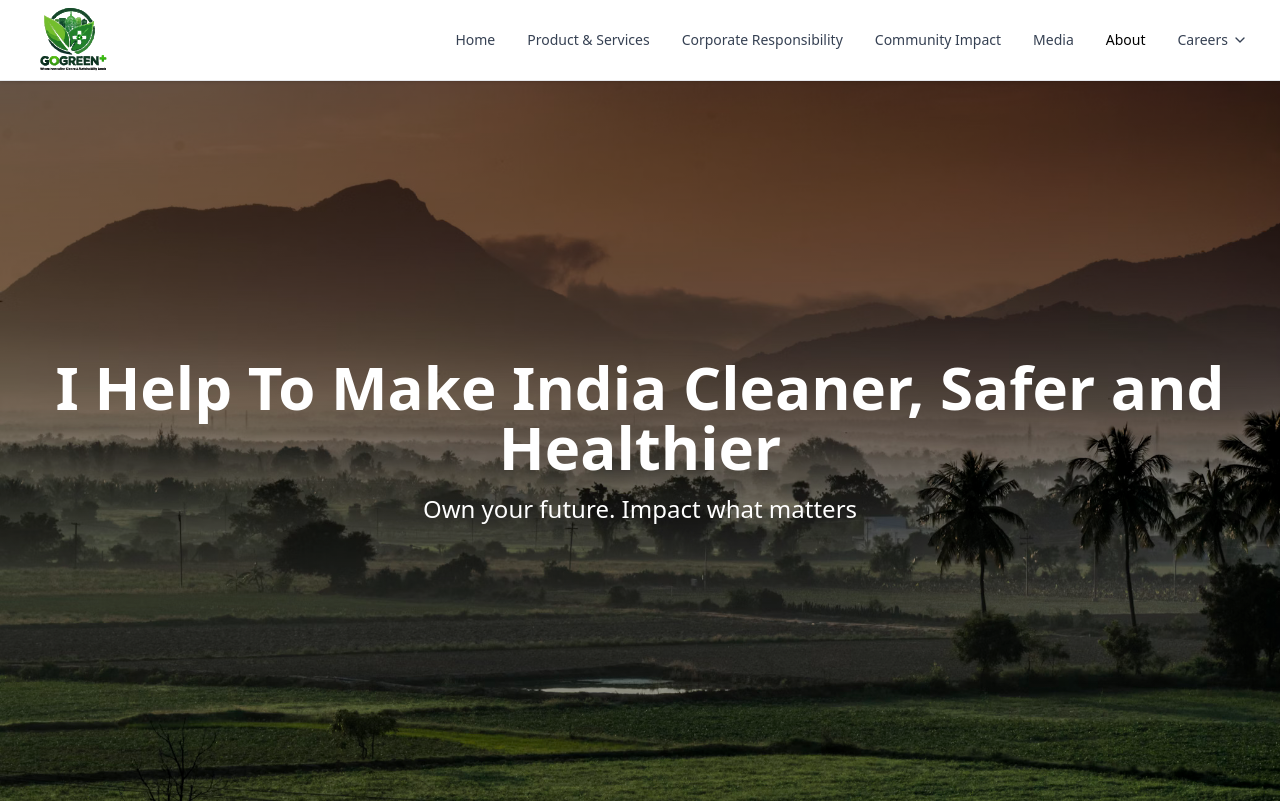
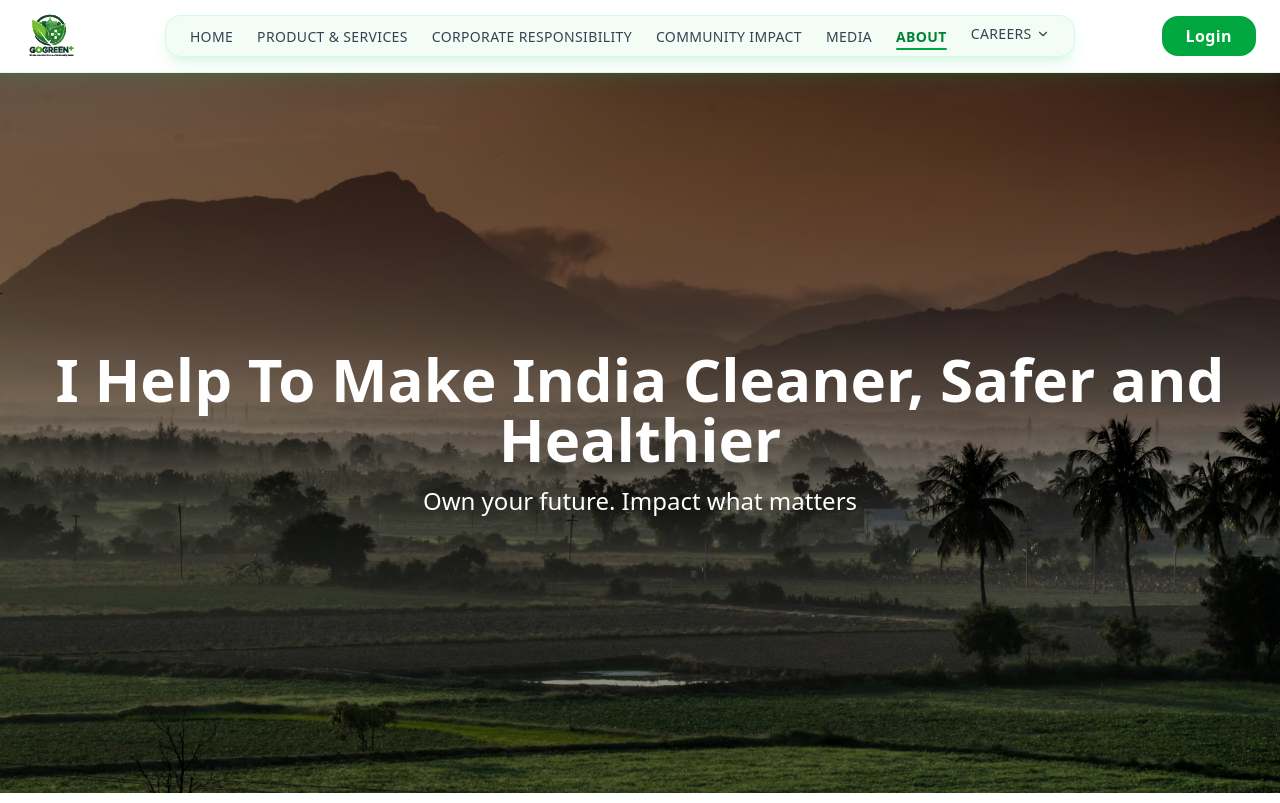
Before and after one commit to mrigangka2003/gogreen, a React (Vite) app in the folder frontend/: page /about in a window 1280 px wide. Shown: the top 803 px of the page. Built offline with nearby package versions, Linux system fonts and the light colour scheme.

Commit message:
redesigned navbar and added login buttons

```diff
--- a/frontend/src/components/Header.tsx
+++ b/frontend/src/components/Header.tsx
@@ -1,17 +1,20 @@
 import { useState } from "react";
-import { Link, useLocation } from "react-router-dom";
+import { Link, NavLink, useNavigate } from "react-router-dom";
 import { ChevronDown, Menu, X } from "lucide-react";
-import logo from "../assets/logo.svg"
+
+import logo from "../assets/logo.svg";
+
+type MenuItem = {
+    label: string;
+    slug: string;
+};
 
 const Header = () => {
-    const location = useLocation();
-    const [navOpen, setNavOpen] = useState(false);
-    const [careersDropdownOpen, setCareersDropdownOpen] = useState(false);
+    const [showUserMenu, setShowUserMenu] = useState<boolean>(false);
+    const [showCareersMenu, setShowCareersMenu] = useState<boolean>(false);
+    const [isAuthenticated, setIsAuthenticated] = useState<boolean>(false);
 
-    const toggleNavBar = () => setNavOpen(!navOpen);
-    const closeNavBar = () => setNavOpen(false);
-    const toggleCareersDropdown = () =>
-        setCareersDropdownOpen(!careersDropdownOpen);
+    const navigate = useNavigate();
 
     const navItems = [
         { name: "Home", slug: "/", active: true },
@@ -38,162 +41,230 @@ const Header = () => {
         { name: "Our Process", slug: "/careers/our-process" },
     ];
 
+    const userMenuItems: MenuItem[] = [
+        { label: "My Profile", slug: "/my-profile" },
+        { label: "My Bookings", slug: "/my-bookings" },
+    ];
+
     return (
-        <header className="sticky top-0 z-50 bg-white/95 backdrop-blur-md border-b border-gray-200 shadow-sm">
-            <div className="w-full mx-auto px-4 sm:px-6 lg:px-8">
-                <nav className="flex justify-between items-center h-20">
-                    {/* Logo */}
+        <header className="relative z-40">
+            <nav className="relative flex items-center justify-between px-6 py-3 bg-white/95 backdrop-blur-xl border-b border-green-100 shadow-lg shadow-green-500/10">
                 <div className="flex-shrink-0">
-                        <Link to="/" onClick={closeNavBar}>
+                    <Link to="/">
                         <img
                             src={logo}
                             alt="GoGreen+ Logo"
-                                className="h-18 w-auto transition-transform duration-200 hover:scale-105"
+                            className="h-12 w-auto transition-transform duration-200 hover:scale-105"
                         />
                     </Link>
                 </div>
 
-                    {/* Desktop Navigation */}
-                    <div className="hidden lg:flex lg:items-center lg:space-x-8">
-                        {navItems.map((item) =>
-                            item.active ? (
-                                <Link
-                                    key={item.name}
+                {/* Navigation Items - Professional white/green glass effect */}
+                <ul className="hidden lg:flex gap-6 bg-green-50/80 backdrop-blur-md border border-green-200/50 px-6 py-2 rounded-2xl shadow-lg shadow-green-500/10">
+                    {navItems.map((item) => (
+                        <li key={item.slug}>
+                            <NavLink
                                 to={item.slug}
-                                    className={`relative font-medium text-sm transition-colors duration-200 group ${
-                                        location.pathname === item.slug
-                                            ? "text-primary-600"
-                                            : "text-gray-700 hover:text-primary-600"
-                                    }`}
+                                className={({ isActive }) =>
+                                    isActive
+                                        ? "text-green-700 font-bold relative before:absolute before:bottom-0 before:left-0 before:w-full before:h-0.5 before:bg-green-600 before:rounded-full pb-1 transition-all duration-300 tracking-wide text-sm"
+                                        : "text-gray-700 hover:text-green-700 transition-all duration-300 hover:scale-105 font-medium tracking-wide text-sm"
+                                }
                             >
-                                    {item.name}
-                                    <span
-                                        className={`absolute inset-x-0 -bottom-1 h-0.5 bg-primary-600 transition-transform duration-200 ${
-                                            location.pathname === item.slug
-                                                ? "scale-x-100"
-                                                : "scale-x-0 group-hover:scale-x-100"
-                                        }`}
-                                    ></span>
-                                </Link>
-                            ) : null
-                        )}
+                                {item.name.toUpperCase()}
+                            </NavLink>
+                        </li>
+                    ))}
 
                     {/* Careers Dropdown */}
-                        <div className="relative">
-                            <button
-                                onClick={toggleCareersDropdown}
-                                className="relative text-gray-700 hover:text-primary-600 font-medium text-sm transition-colors duration-200 flex items-center group"
+                    <li className="relative group">
+                        <div
+                            className="flex items-center gap-1 text-gray-700 hover:text-green-700 transition-all duration-300 hover:scale-105 font-medium tracking-wide text-sm cursor-pointer"
+                            onMouseEnter={() => setShowCareersMenu(true)}
+                            onMouseLeave={() => setShowCareersMenu(false)}
                         >
-                                Careers
+                            CAREERS
                             <ChevronDown
-                                    className={`ml-1 h-4 w-4 transition-transform duration-200 ${
-                                        careersDropdownOpen ? "rotate-180" : ""
+                                className="transition-transform duration-300 group-hover:rotate-180"
+                                size={14}
+                            />
+                        </div>
+
+                        {/* Careers Dropdown Menu */}
+                        <div
+                            className={`absolute top-full left-0 mt-2 w-56 bg-white/95 backdrop-blur-xl border border-green-200 rounded-xl shadow-xl shadow-green-500/20 transition-all duration-300 ${
+                                showCareersMenu
+                                    ? "opacity-100 visible translate-y-0"
+                                    : "opacity-0 invisible -translate-y-2"
                             }`}
-                                />
-                                <span className="absolute inset-x-0 -bottom-1 h-0.5 bg-primary-600 scale-x-0 group-hover:scale-x-100 transition-transform duration-200"></span>
-                            </button>
-
-                            {careersDropdownOpen && (
-                                <div className="absolute right-0 mt-2 w-56 bg-white rounded-lg shadow-lg border border-gray-200 py-2 z-20">
+                            onMouseEnter={() => setShowCareersMenu(true)}
+                            onMouseLeave={() => setShowCareersMenu(false)}
+                        >
+                            <div className="p-3">
                                 {careersItems.map((item) => (
                                     <Link
-                                            key={item.name}
+                                        key={item.slug}
                                         to={item.slug}
-                                            onClick={() => {
-                                                closeNavBar();
-                                                setCareersDropdownOpen(false);
-                                            }}
-                                            className={`block px-4 py-3 text-sm transition-colors duration-200 ${
-                                                location.pathname === item.slug
-                                                    ? "text-primary-600 bg-primary-50"
-                                                    : "text-gray-700 hover:bg-primary-50 hover:text-primary-600"
-                                            }`}
+                                        className="block px-4 py-3 text-gray-700 hover:text-green-700 hover:bg-green-50 rounded-lg transition-all duration-200 font-medium text-sm"
                                     >
                                         {item.name}
                                     </Link>
                                 ))}
                             </div>
+                        </div>
+                    </li>
+                </ul>
+
+                {/* User Section */}
+                <div className="flex items-center gap-4">
+                    {isAuthenticated ? (
+                        <div>
+                            <div className="flex items-center gap-3 cursor-pointer group relative">
+                                {/* Professional avatar with green accent */}
+                                <div className="w-10 h-10 rounded-full bg-green-100/80 backdrop-blur-sm border border-green-200 p-0.5 shadow-lg shadow-green-500/20">
+                                    <div className="w-full h-full rounded-full bg-gradient-to-b from-white to-gray-50 flex items-center justify-center border border-green-100">
+                                        <span className="text-green-700 font-bold text-sm">
+                                            U
+                                        </span>
+                                    </div>
+                                </div>
+                                <ChevronDown
+                                    className="text-green-600 group-hover:text-green-700 transition-all duration-300 group-hover:rotate-180"
+                                    size={18}
+                                />
+
+                                {/* Dropdown Menu - Professional glass panel */}
+                                <div className="absolute top-0 right-0 pt-16 text-base font-medium z-50 opacity-0 invisible group-hover:opacity-100 group-hover:visible transition-all duration-300 transform group-hover:translate-y-2">
+                                    <div className="min-w-56 bg-white/95 backdrop-blur-xl border border-green-200 rounded-2xl p-5 text-gray-800 shadow-xl shadow-green-500/20">
+                                        {userMenuItems.map((item) => (
+                                            <div
+                                                key={item.slug}
+                                                className="mb-3 last:mb-0"
+                                            >
+                                                <Link
+                                                    className="block w-full text-left hover:text-green-700 cursor-pointer transition-all duration-300 hover:translate-x-2 py-3 px-4 rounded-xl hover:bg-green-50 font-medium tracking-wide border border-transparent hover:border-green-200"
+                                                    to={item.slug}
+                                                >
+                                                    {item.label}
+                                                </Link>
+                                            </div>
+                                        ))}
+                                        <hr className="border-green-200 my-4" />
+                                        <div
+                                            className="py-3 px-4 rounded-xl hover:bg-red-50 hover:text-red-600 cursor-pointer transition-all duration-300 hover:translate-x-2 font-medium tracking-wide border border-transparent hover:border-red-200"
+                                            onClick={() => {
+                                                setIsAuthenticated(false);
+                                                navigate("/");
+                                            }}
+                                        >
+                                            LOGOUT
+                                        </div>
+                                    </div>
+                                </div>
+                            </div>
+                        </div>
+                    ) : (
+                        <button
+                            className="relative px-6 py-2 bg-green-600 hover:bg-green-700 text-white font-bold rounded-2xl overflow-hidden group transition-all duration-300 hover:scale-105 hover:shadow-xl hover:shadow-green-500/30"
+                            onClick={() => navigate("/login")}
+                        >
+                            <div className="absolute inset-0 bg-gradient-to-r from-green-500/20 to-green-400/20 opacity-0 group-hover:opacity-100 transition-opacity duration-300"></div>
+                            <span className="relative z-10 tracking-wide">
+                                Login
+                            </span>
+                        </button>
+                    )}
+
+                    <div className="lg:hidden">
+                        {showUserMenu ? (
+                            <X
+                                className="w-6 h-6 text-gray-700 cursor-pointer hover:text-green-700 transition-colors"
+                                onClick={() => setShowUserMenu(false)}
+                            />
+                        ) : (
+                            <Menu
+                                className="w-6 h-6 text-gray-700 cursor-pointer hover:text-green-700 transition-colors"
+                                onClick={() => setShowUserMenu(true)}
+                            />
                         )}
                     </div>
-                    </div>
 
-                    {/* Mobile Menu Button */}
-                    <div className="lg:hidden">
-                        <button
-                            onClick={toggleNavBar}
-                            className="p-2 text-gray-700 hover:text-primary-600 hover:bg-gray-100 rounded-lg transition-colors duration-200"
-                        >
-                            {navOpen ? <X size={24} /> : <Menu size={24} />}
-                        </button>
-                    </div>
-                </nav>
-
-                {/* Mobile Navigation */}
-                {navOpen && (
-                    <div className="lg:hidden">
-                        <div className="px-2 pt-2 pb-3 space-y-1 bg-white border-t border-gray-200">
-                            {navItems.map((item) =>
-                                item.active ? (
-                                    <Link
-                                        key={item.name}
+                    {/* Mobile Navigation Menu - full screen overlay */}
+                    {showUserMenu && (
+                        <div className="fixed top-0 left-0 w-full h-screen bg-white/95 backdrop-blur-md z-50 flex flex-col items-center justify-center gap-8 lg:hidden">
+                            <div className="flex flex-col items-center gap-6">
+                                {navItems.map((item) => (
+                                    <NavLink
+                                        key={item.slug}
                                         to={item.slug}
-                                        onClick={closeNavBar}
-                                        className={`block px-3 py-2 text-base font-medium rounded-md transition-colors duration-200 ${
-                                            location.pathname === item.slug
-                                                ? "text-primary-600 bg-primary-50"
-                                                : "text-gray-700 hover:text-primary-600 hover:bg-gray-50"
-                                        }`}
+                                        className={({ isActive }) =>
+                                            isActive
+                                                ? "text-green-700 text-xl font-bold tracking-wide"
+                                                : "text-gray-700 text-xl hover:text-green-700 transition duration-300 tracking-wide"
+                                        }
+                                        onClick={() => setShowUserMenu(false)}
                                     >
                                         {item.name}
-                                    </Link>
-                                ) : null
-                            )}
+                                    </NavLink>
+                                ))}
 
-                            {/* Mobile Careers Section */}
-                            <div className="pt-2">
-                                <button
-                                    onClick={toggleCareersDropdown}
-                                    className="flex items-center justify-between w-full px-3 py-2 text-base font-medium text-gray-700 hover:text-primary-600 hover:bg-gray-50 rounded-md transition-colors duration-200"
+                                {/* Mobile Careers Section with Dropdown */}
+                                <div className="border-t border-green-200 pt-4 mt-4 relative">
+                                    <div
+                                        className="flex items-center justify-center gap-2 text-gray-700 text-xl hover:text-green-700 transition duration-300 tracking-wide cursor-pointer group"
+                                        onClick={() =>
+                                            setShowCareersMenu(!showCareersMenu)
+                                        }
                                     >
-                                    Careers
+                                        careers
                                         <ChevronDown
-                                        className={`h-4 w-4 transition-transform duration-200 ${
-                                            careersDropdownOpen
+                                            className={`transition-transform duration-300 ${
+                                                showCareersMenu
                                                     ? "rotate-180"
                                                     : ""
                                             }`}
+                                            size={20}
                                         />
-                                </button>
+                                    </div>
 
-                                {careersDropdownOpen && (
-                                    <div className="mt-2 space-y-1">
+                                    {/* Mobile Careers Dropdown */}
+                                    <div
+                                        className={`mt-4 transition-all duration-300 overflow-hidden ${
+                                            showCareersMenu
+                                                ? "max-h-96 opacity-100"
+                                                : "max-h-0 opacity-0"
+                                        }`}
+                                    >
+                                        <div className="bg-green-50/50 rounded-xl p-4 border border-green-200/30">
                                             {careersItems.map((item) => (
                                                 <Link
-                                                key={item.name}
+                                                    key={item.slug}
                                                     to={item.slug}
+                                                    className="block text-gray-600 hover:text-green-600 transition duration-300 mb-3 text-center py-2 px-4 rounded-lg hover:bg-green-100/50"
                                                     onClick={() => {
-                                                    closeNavBar();
-                                                    setCareersDropdownOpen(
+                                                        setShowUserMenu(false);
+                                                        setShowCareersMenu(
                                                             false
                                                         );
                                                     }}
-                                                className={`block px-6 py-2 text-sm rounded-md transition-colors duration-200 ${
-                                                    location.pathname ===
-                                                    item.slug
-                                                        ? "text-primary-600 bg-primary-50"
-                                                        : "text-gray-600 hover:text-primary-600 hover:bg-gray-50"
-                                                }`}
                                                 >
                                                     {item.name}
                                                 </Link>
                                             ))}
                                         </div>
-                                )}
                                     </div>
                                 </div>
                             </div>
+
+                            <X
+                                size={28}
+                                className="text-white bg-green-600 hover:bg-green-700 p-2 rounded-full transition duration-300 shadow-md"
+                                onClick={() => setShowUserMenu(false)}
+                            />
+                        </div>
                     )}
                 </div>
+            </nav>
         </header>
     );
 };
```
Lines whose indentation alone changed are shown as unchanged.
